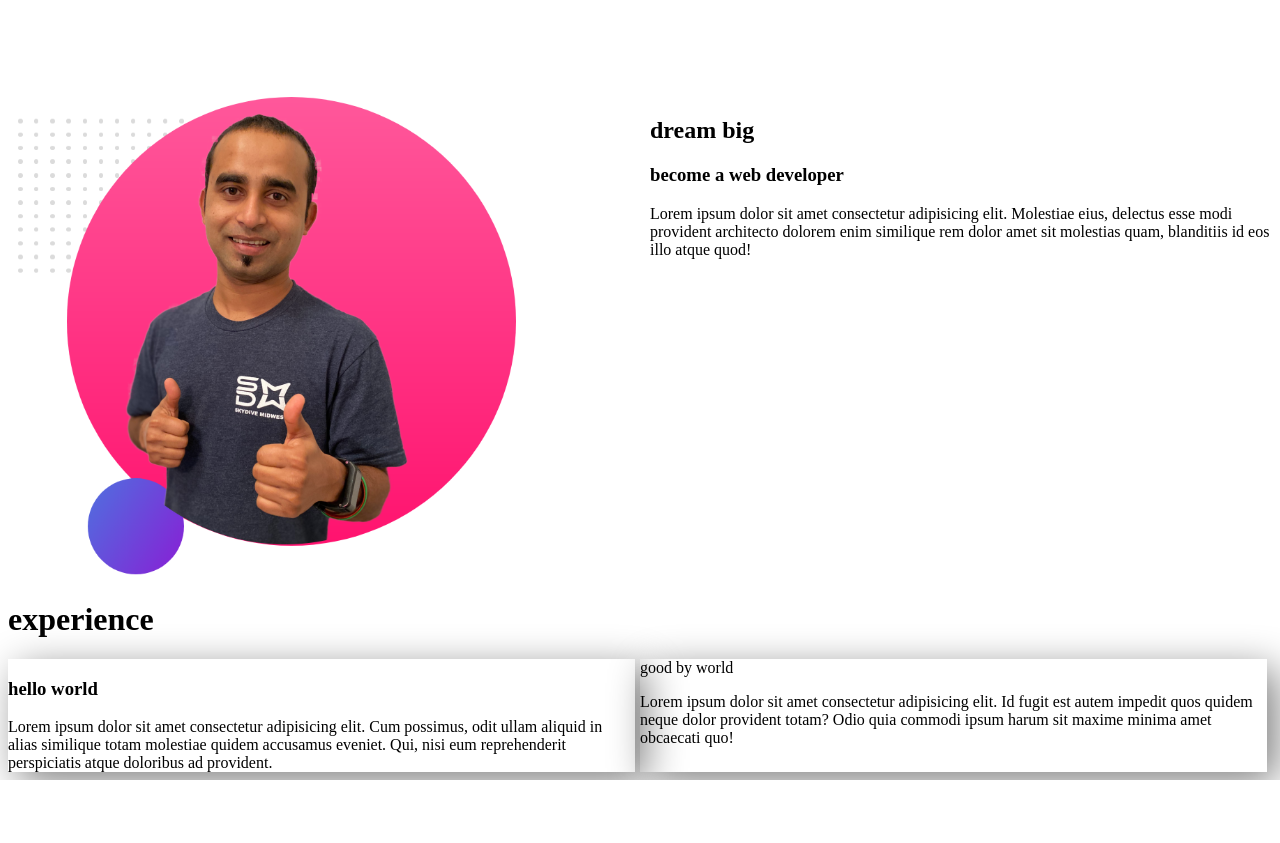
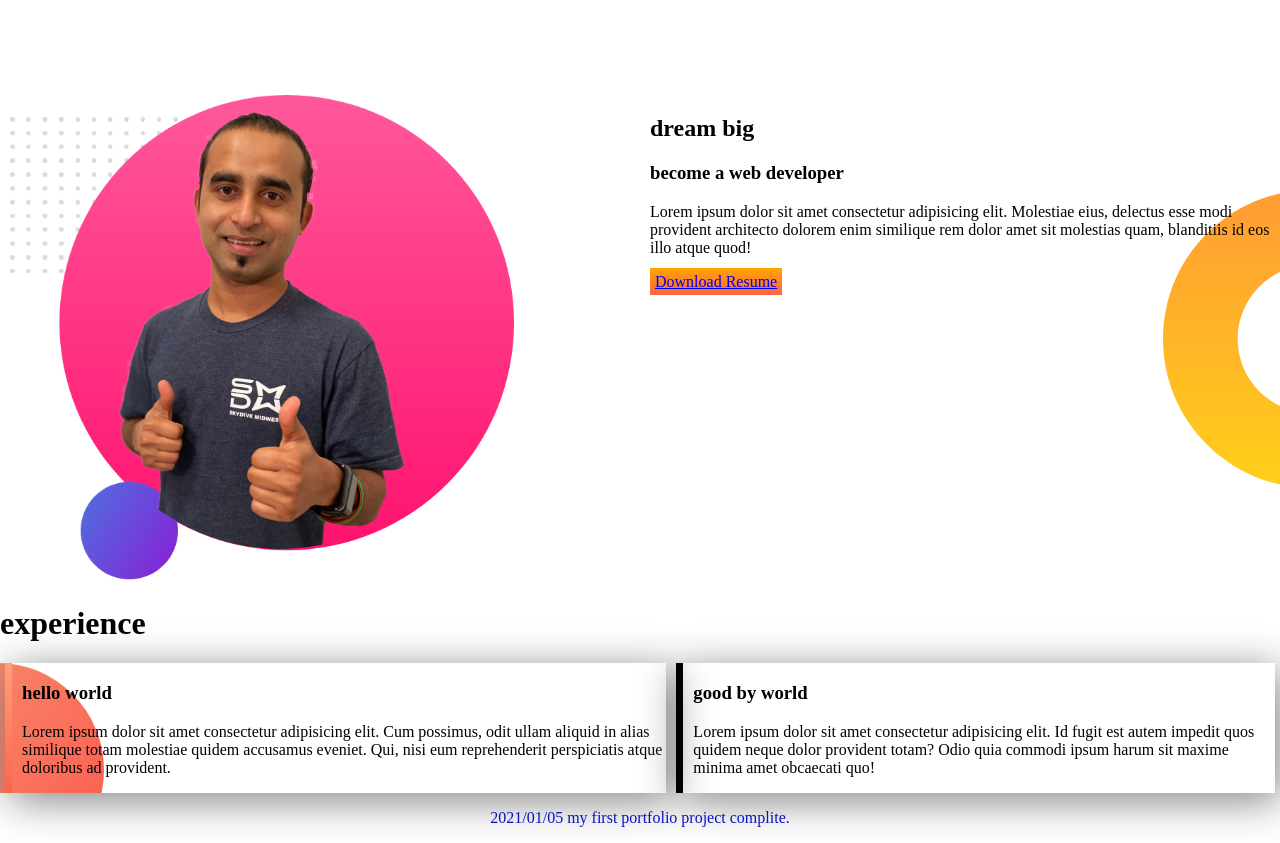
Before and after one commit to Jasimahmedq2/portfolio-websit1, a plain HTML site: page index.html in a window 1280 px wide. Shown: the part 509-1352 px from the top of the page. Before the commit the page ends 1289 px from the top, so only its background shows below. Drawn offline with Linux system fonts and the light colour scheme.

Commit message:
portfolio ready

```diff
--- a/index.html
+++ b/index.html
@@ -2,19 +2,22 @@
 <html lang="en">
 <head>
     <meta charset="UTF-8">
-    <link rel="preconnect" href="https://fonts.googleapis.com">
+    <link href="https://fonts.googleapis.com/css?family=Poppins&display=swap" rel="stylesheet">
+
     <meta http-equiv="X-UA-Compatible" content="IE=edge">
     <meta name="viewport" content="width=device-width, initial-scale=1.0">
     <title>jasim-portfolio1</title>
     <link rel="stylesheet" href="style.css">
 </head>
 <body>
-<section>
+<section class="top-bannar">
     <div class="half-width">
 
         <h1>helllo welcome</h1>
         <h2><span>jasim ahmed</span> world</h2>
         <p>Lorem ipsum dolor sit amet consectetur adipisicing elit. Quae, ut iusto minus odio accusamus voluptate fuga, quidem animi facilis enim, assumenda hic nobis voluptatum dicta tempore quaerat eius repellendus atque.</p>
+        <a target="-blank" href="https://github.com/jasimahmedq2">My github</a>
+
         </div>
         <div class="half-width">
             <img src="jhankar.png" alt="">
@@ -30,21 +33,27 @@
         <h1>dream big</h1>
         <h3>become a web developer</h3>
         <p>Lorem ipsum dolor sit amet consectetur adipisicing elit. Molestiae eius, delectus esse modi provident architecto dolorem enim similique rem dolor amet sit molestias quam, blanditiis id eos illo atque quod!</p>
+        <a target="-blank" href=https://www.youtube.com/"">Download Resume</a>
     </div>
 </section>
 <h1>experience</h1>
-<section>
+<section class="experience-area">
 
    <div class="experience">
-    <div class="half-widtha">
+    <div id="id-half" class="half-widtha">
         <h3>hello world</h3>
         Lorem ipsum dolor sit amet consectetur adipisicing elit. Cum possimus, odit ullam aliquid in alias similique totam molestiae quidem accusamus eveniet. Qui, nisi eum reprehenderit perspiciatis atque doloribus ad provident.
     </div>
-    <div class="half-widtha">good by world
+    <div id="id-halfa" class="half-widtha"><h3>good by world</h3>
     <p>Lorem ipsum dolor sit amet consectetur adipisicing elit. Id fugit est autem impedit quos quidem neque dolor provident totam? Odio quia commodi ipsum harum sit maxime minima amet obcaecati quo!</p>
    </div>
    </div>
 </section>
+<footer>
+    <p>2021/01/05
+        my first portfolio project complite.
+    </p>
+</footer>
 
 </body>
 </html>
--- a/style.css
+++ b/style.css
@@ -11,16 +11,49 @@ section{
 .half-width img{width: 80%;
 
 }
-.section-margin{margin-top: 100px;}
-body{background-image: url(top-banner.png);
-background-repeat: no-repeat;}
+.section-margin{margin-top: 100px;
+background-image: url(dream-bg.png);
+background-repeat: no-repeat;
+  background-position: right;
+}
+
 .experience{
     display: flex;
 }
 .half-widtha{
-    width: 50%;
-    padding-left:5px 10px;
-    margin: left 5px;margin-right: 5px;
-    box-shadow: 10px 10px 40px gray;
+ box-shadow: 5px 7px 40px gray;
+ padding-left: 10px;
+ margin-left: 5px;
+ margin-right: 5px;
 
 }
+#id-half{
+    border-left: 7px solid;
+    border-image: linear-gradient(180deg, lightsalmon, tomato);
+    border-image-slice: 1;
+}
+#id-halfa{
+    border-left: 7px solid;
+    border-image:linear-gradient( green ,blue,);
+    border-image-slice:1;
+}
+footer{
+    text-align: center;
+    color: rgb(8, 20, 192);
+}
+.top-bannar{
+    background-image: url(top-banner.png);
+    background-repeat: no-repeat;
+
+}
+body{
+    margin: 0px;
+}
+.experience-area{
+    background-image: url(exp-bg.png);
+    background-repeat: no-repeat;
+}
+a{
+    padding: 5px;
+    background-image: linear-gradient(orange,tomato);
+}
```
